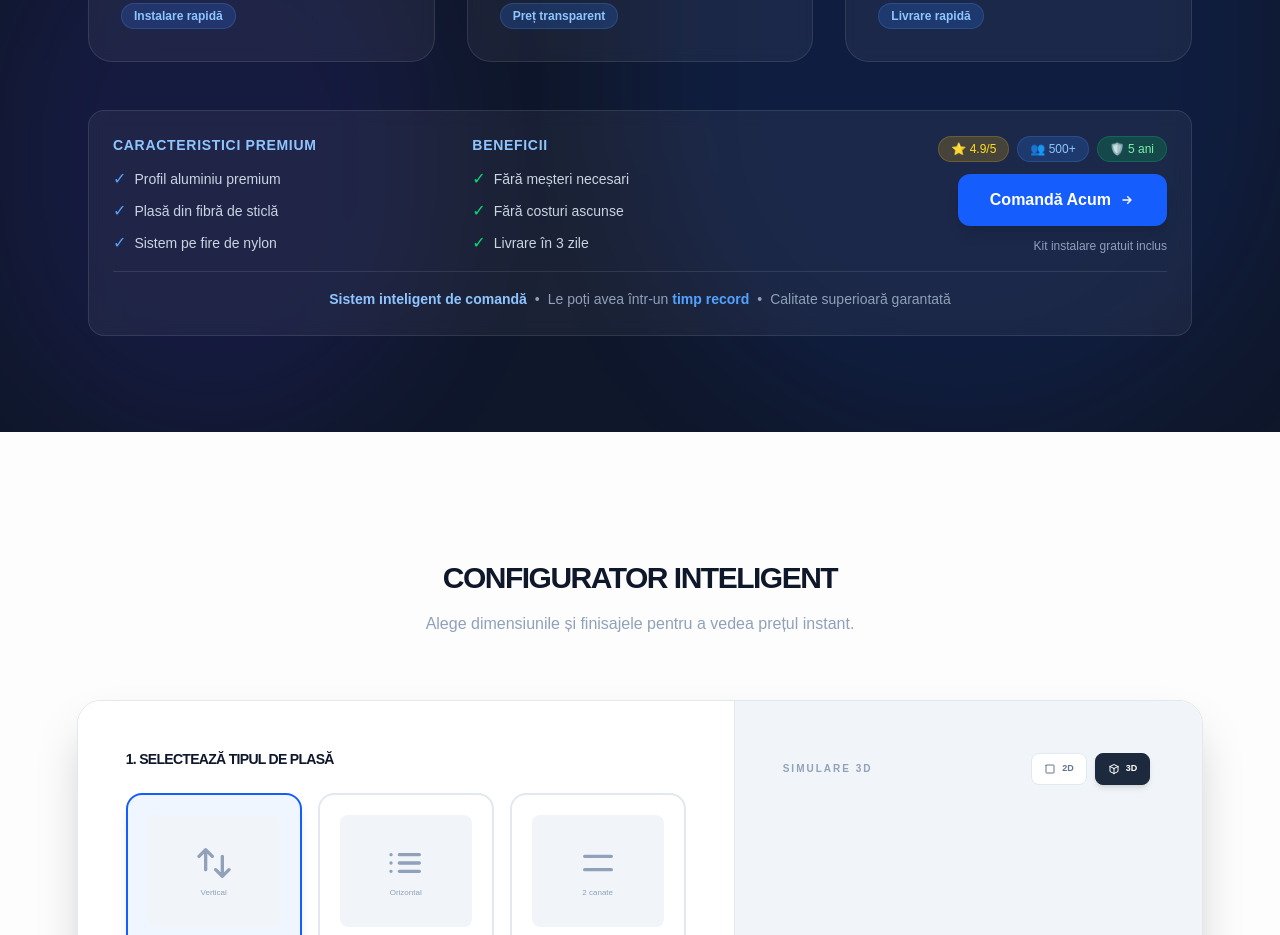
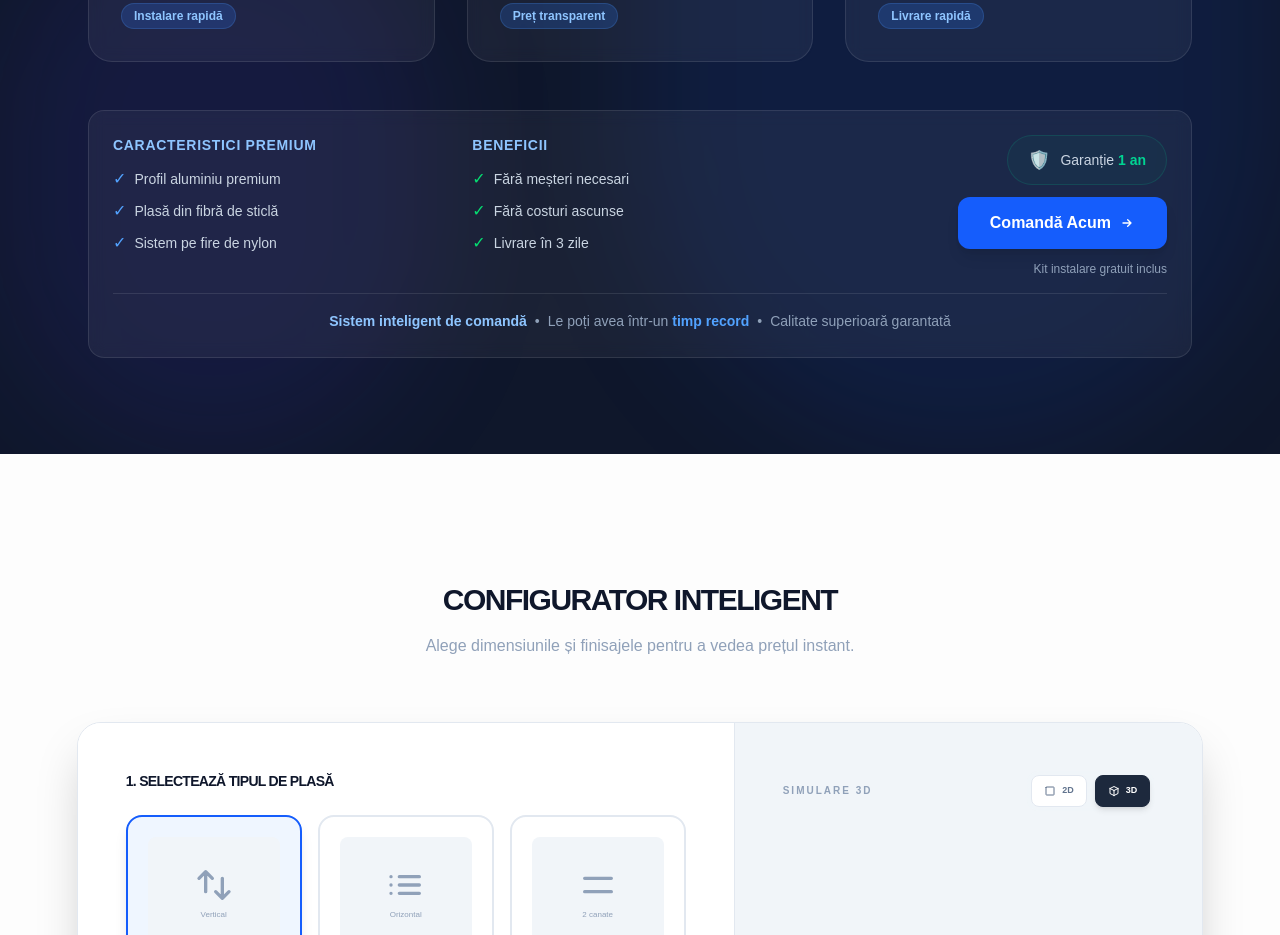
Before and after one commit to mkz113/iplisse, a Next.js app: page / in a window 1280 px wide. Shown: the part 1420-2355 px from the top of the page. Built offline with nearby package versions, Linux system fonts and the light colour scheme; no server answers; the database is empty.

Commit message:
fixed warranty card + improved UI

```diff
--- a/app/page.tsx
+++ b/app/page.tsx
@@ -5,7 +5,6 @@ import { supabase } from "@/lib/supabase/client";
 import Configurator from "./components/Configurator";
 
 export default function Home() {
-    // 1. Inițializăm starea DIRECT din localStorage pentru zero latență
     const [user, setUser] = useState<any>(() => {
         if (typeof window !== "undefined") {
             const localSession = localStorage.getItem("sb-xvmfszcrqrkxsiyyqjwf-auth-token");
@@ -25,21 +24,18 @@ export default function Home() {
     useEffect(() => {
         setIsHydrated(true);
 
-        // 2. Validăm "în culise" cu Supabase pentru a ne asigura că tokenul nu a expirat
         supabase.auth.getSession().then(({ data: { session } }) => {
-            // Actualizăm starea doar dacă e o diferență, pentru a evita re-randări inutile
             if (session?.user?.id !== user?.id) {
                 setUser(session?.user || null);
             }
         });
 
-        // 3. Ascultăm orice schimbare viitoare (ex: dă logout din alt tab)
         const { data: { subscription } } = supabase.auth.onAuthStateChange((_event, session) => {
             setUser(session?.user || null);
         });
 
         return () => subscription.unsubscribe();
-    }, [user?.id]); // Am adăugat user?.id în dependențe
+    }, [user?.id]);
 
     if (!isHydrated) return null;
 
@@ -51,6 +47,7 @@ export default function Home() {
                     <h1 className="text-5xl md:text-7xl font-black text-slate-900 tracking-tight mb-8">
                         Plase iPlisse <br/>
                     </h1>
+
                     <p className="text-xl md:text-2xl text-slate-700 max-w-2xl mx-auto leading-relaxed font-medium">
                         <span className="text-blue-600 font-bold">Direct la tine acasă:</span>   Măsori singur, instalezi în <span className="text-blue-600 font-bold">5 minute</span> și economisești <span className="text-blue-600 font-bold">inteligent</span>!
                     </p>
@@ -191,16 +188,11 @@ export default function Home() {
 
                             {/* Column 3 - CTA */}
                             <div className="flex flex-col items-start md:items-end justify-center gap-3">
-                                <div className="flex flex-wrap gap-2">
-                        <span className="inline-flex items-center gap-1 bg-yellow-500/20 text-yellow-300 px-3 py-1 rounded-full text-xs font-medium border border-yellow-400/20">
-                            ⭐ 4.9/5
-                        </span>
-                                    <span className="inline-flex items-center gap-1 bg-blue-500/20 text-blue-300 px-3 py-1 rounded-full text-xs font-medium border border-blue-400/20">
-                            👥 500+
-                        </span>
-                                    <span className="inline-flex items-center gap-1 bg-green-500/20 text-green-300 px-3 py-1 rounded-full text-xs font-medium border border-green-400/20">
-                            🛡️ 5 ani
-                        </span>
+                                <div className="inline-flex items-center gap-2.5 bg-emerald-500/5 px-5 py-2.5 rounded-full border border-emerald-400/15">
+                                    <span className="text-lg text-emerald-400">🛡️</span>
+                                    <span className="text-sm text-slate-300">
+                                      Garanție <span className="text-emerald-400 font-semibold">1 an</span>
+                                     </span>
                                 </div>
                                 <a href="#configurator" className="group px-8 py-3.5 bg-blue-600 text-white rounded-xl font-bold hover:bg-blue-700 transition-all shadow-lg hover:shadow-xl flex items-center gap-2 w-full md:w-auto justify-center">
                                     <span>Comandă Acum</span>
```
